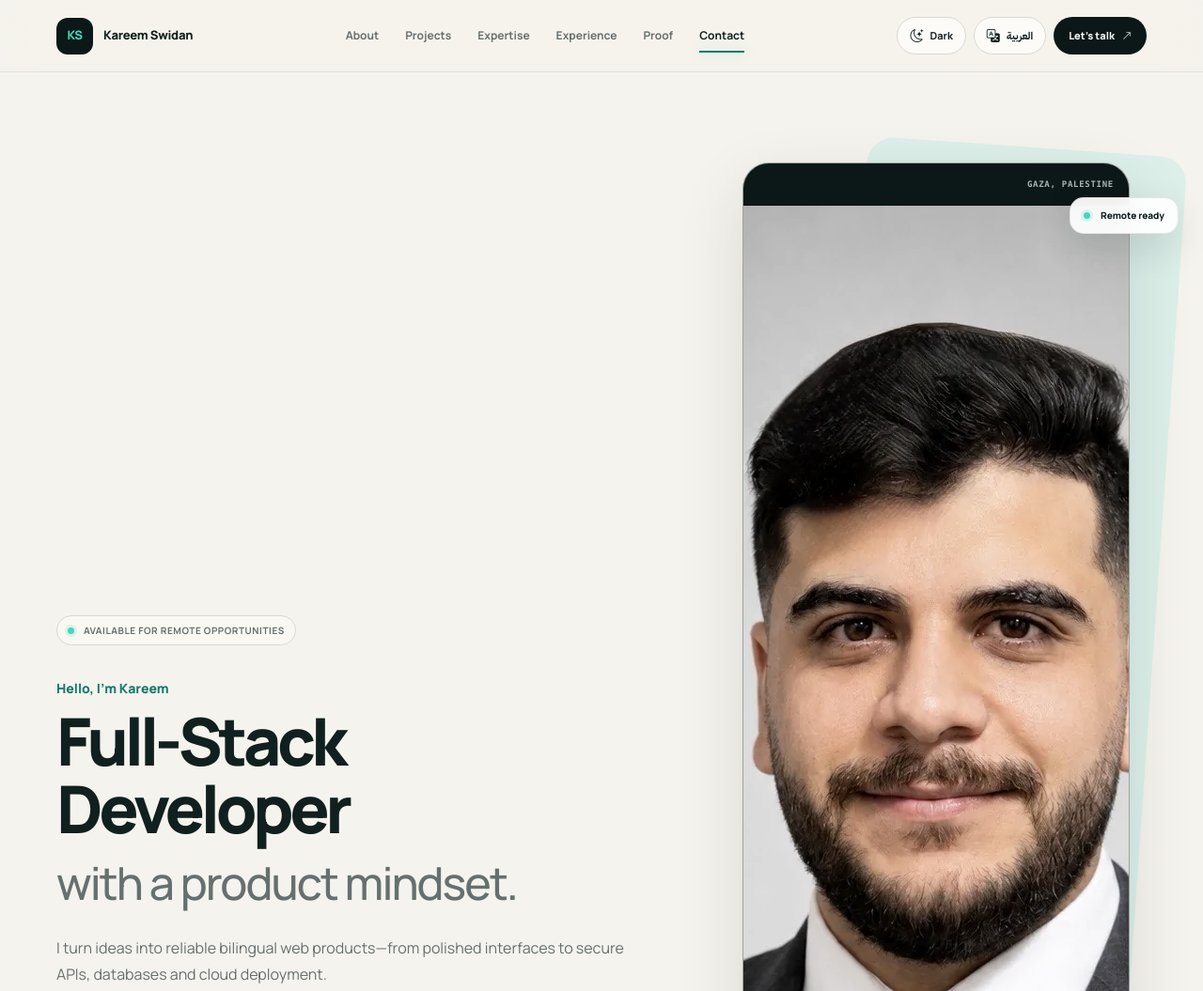
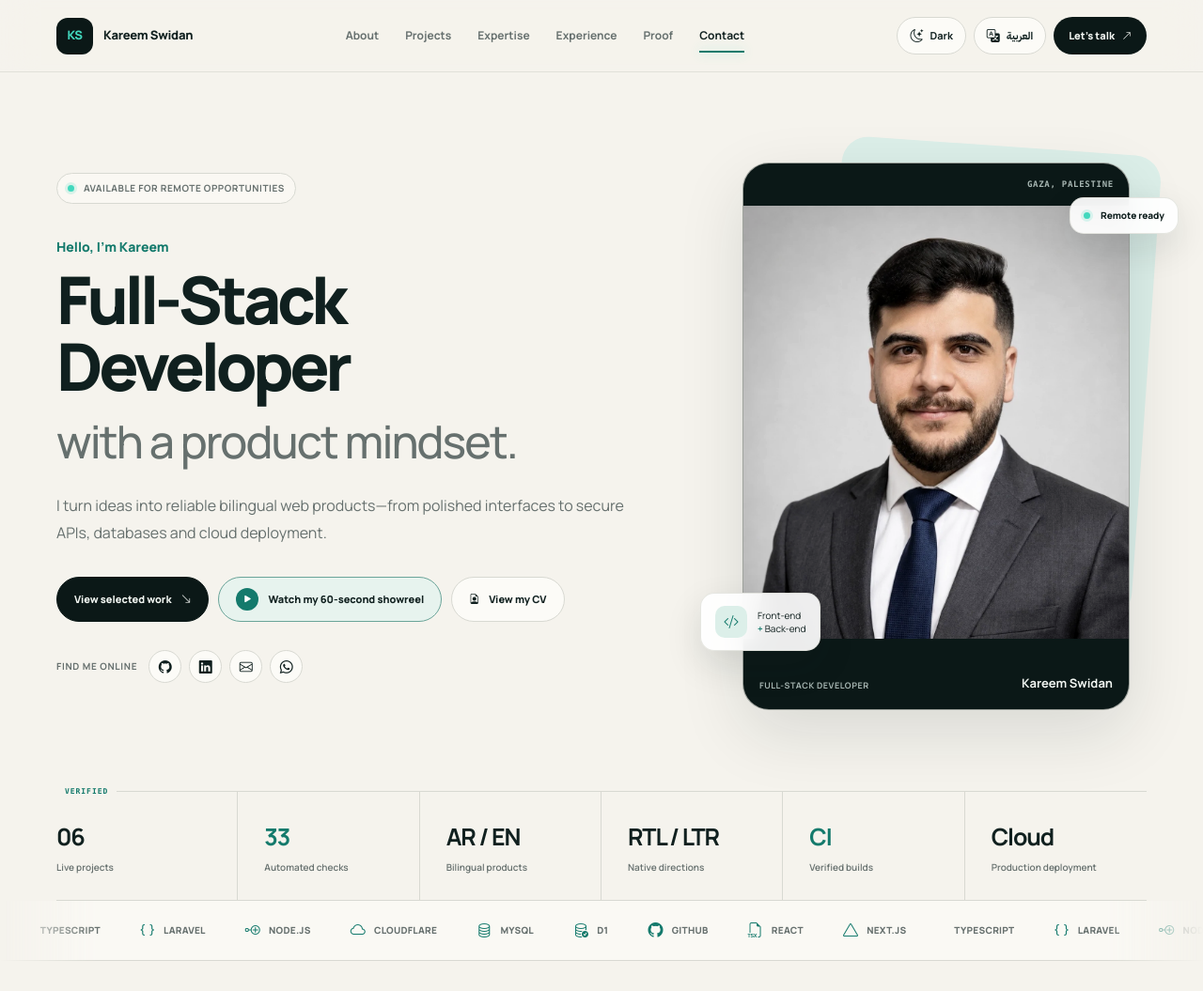
Before and after one commit to kareemswidan/kareemswidan.github.io, a website: page index.html in a window 1280 px wide. Shown: the top 1055 px of the page at 94% size. Drawn offline with nearby package versions, Linux system fonts and the light colour scheme.

Commit message:
Fix hero portrait rendering at full intrinsic height
The img carries width/height attributes for CLS. Those map to CSS
presentational hints; .portraitCard img overrode the width hint with
width:100% but nothing overrode the height hint, so the element resolved
to 410x1402 instead of 410x461. With both axes resolved, aspect-ratio
4/4.5 was ignored and object-fit:cover had nothing to crop, pushing the
portrait past the viewport and the caption outside the card.

Add height:auto to the global img reset and to .portraitCard img, and
bump the stylesheet cache-buster to v=15.

```diff
--- a/index.html
+++ b/index.html
@@ -32,7 +32,7 @@
   <link rel="preconnect" href="https://cdn.jsdelivr.net" crossorigin>
   <link href="https://fonts.googleapis.com/css2?family=IBM+Plex+Sans+Arabic:wght@400;500;600;700&family=Manrope:wght@400;500;600;700;800&display=swap" rel="stylesheet">
   <link rel="stylesheet" href="https://cdn.jsdelivr.net/npm/bootstrap-icons@1.11.3/font/bootstrap-icons.min.css">
-  <link rel="stylesheet" href="style.css?v=14">
+  <link rel="stylesheet" href="style.css?v=15">
   <link rel="stylesheet" href="theme.css">
   <link rel="stylesheet" href="case-card.css">
   <script type="application/ld+json">
--- a/style.css
+++ b/style.css
@@ -36,7 +36,7 @@ a { color: inherit; text-decoration: none; }
 button { color: inherit; font: inherit; }
 a:focus-visible,
 button:focus-visible { outline: 3px solid var(--accent-bright); outline-offset: 3px; }
-img { max-width: 100%; }
+img { max-width: 100%; height: auto; }
 .shell { width: min(1160px, calc(100% - 48px)); margin-inline: auto; }
 .pageGlow {
   position: fixed;
@@ -229,7 +229,7 @@ body.navOpen .menuToggle span:last-child { translate: 0 0; transform: rotate(-45
 }
 .portraitCard { position: relative; overflow: hidden; border: 1px solid color-mix(in srgb, var(--line) 72%, transparent); border-radius: var(--radius-lg); background: var(--deep); box-shadow: var(--shadow); }
 .portraitTopline { height: 45px; display: flex; align-items: center; justify-content: flex-end; padding: 0 16px; color: #a8b7b3; font: 600 9px/1.2 ui-monospace, Consolas, monospace; letter-spacing: .08em; text-transform: uppercase; }
-.portraitCard img { width: 100%; aspect-ratio: 4 / 4.5; display: block; object-fit: cover; object-position: center 21%; filter: saturate(.86) contrast(1.02); transition: transform .7s cubic-bezier(.2,.7,.2,1), filter .5s; }
+.portraitCard img { width: 100%; height: auto; aspect-ratio: 4 / 4.5; display: block; object-fit: cover; object-position: center 21%; filter: saturate(.86) contrast(1.02); transition: transform .7s cubic-bezier(.2,.7,.2,1), filter .5s; }
 .portraitCard:hover img { transform: scale(1.025); filter: saturate(1) contrast(1.01); }
 .portraitCaption { min-height: 75px; display: flex; align-items: end; justify-content: space-between; gap: 20px; padding: 15px 17px 17px; color: var(--on-deep); }
 .portraitCaption span { color: #a8b7b3; font-size: 9px; font-weight: 700; letter-spacing: .06em; text-transform: uppercase; }
```
